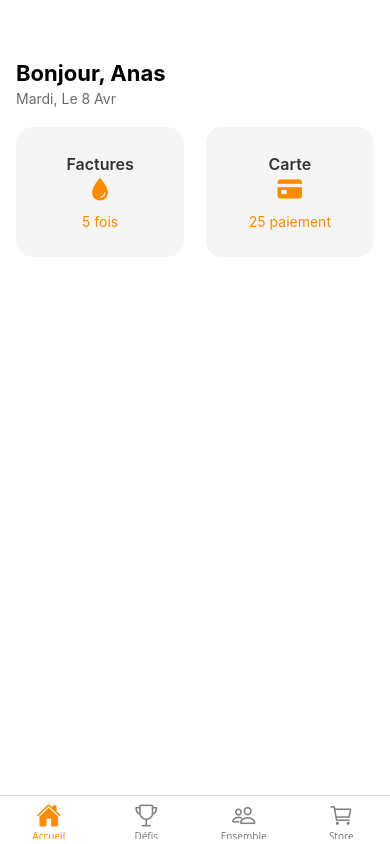
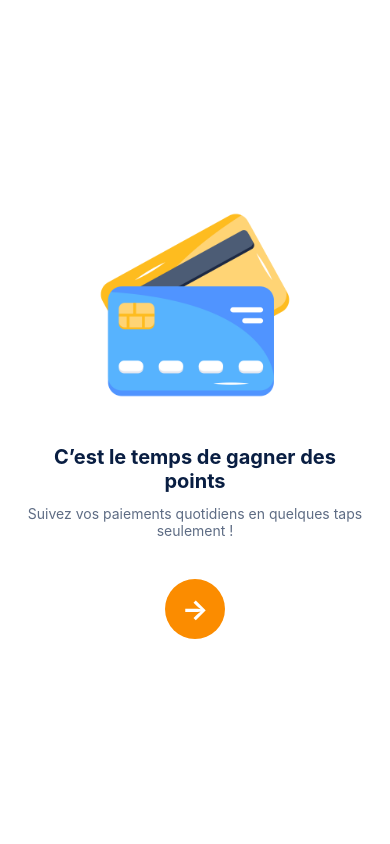
Before and after one commit to OussamaHm12/gamification-frontend, a React Native app: screen /Onboarding in a window 390 px wide. Built offline with nearby package versions, Linux system fonts and the light colour scheme.

Commit message:
ajout de OnboardingScreen

```diff
--- a/navigation/RootNavigator.tsx
+++ b/navigation/RootNavigator.tsx
@@ -1,12 +1,19 @@
 import React from 'react';
 import { createNativeStackNavigator } from '@react-navigation/native-stack';
 import TabNavigator from './TabNavigator';
+import OnboardingScreen from '../screens/OnboardingScreen';
 
-const Stack = createNativeStackNavigator();
+export type RootStackParamList = {
+  Onboarding: undefined;
+  Root: undefined;
+};
+
+const Stack = createNativeStackNavigator<RootStackParamList>();
 
 const RootNavigator = () => {
   return (
     <Stack.Navigator screenOptions={{ headerShown: false }}>
+      <Stack.Screen name="Onboarding" component={OnboardingScreen} />
       <Stack.Screen name="Root" component={TabNavigator} />
     </Stack.Navigator>
   );
--- /dev/null
+++ b/screens/OnboardingScreen.tsx
@@ -0,0 +1,82 @@
+import React from 'react';
+import { View, Text, StyleSheet, Image, TouchableOpacity } from 'react-native';
+import { useNavigation } from '@react-navigation/native';
+import { NativeStackNavigationProp } from '@react-navigation/native-stack';
+import { RootStackParamList } from '../navigation/RootNavigator';
+
+const OnboardingScreen = () => {
+  const navigation = useNavigation() as NativeStackNavigationProp<RootStackParamList>;
+
+  const handleNext = () => {
+    navigation.replace('Root');
+  };
+
+  return (
+    <View style={styles.container}>
+      <Image
+        source={require('../assets/card.png')}
+        style={styles.image}
+        resizeMode="contain"
+      />
+      <Text style={styles.title}>C’est le temps de gagner des points</Text>
+      <Text style={styles.subtitle}>
+        Suivez vos paiements quotidiens en quelques taps seulement !
+      </Text>
+
+      {/* Le bouton doit être bien espacé du bas et visible */}
+      <TouchableOpacity style={styles.buttonContainer} onPress={handleNext} activeOpacity={0.8}>
+        <View style={styles.button}>
+          <Text style={styles.buttonText}>→</Text>
+        </View>
+      </TouchableOpacity>
+    </View>
+  );
+};
+
+export default OnboardingScreen;
+
+const styles = StyleSheet.create({
+  container: {
+    flex: 1,
+    backgroundColor: '#fff',
+    paddingHorizontal: 24,
+    justifyContent: 'center',
+    alignItems: 'center',
+  },
+  image: {
+    width: 250,
+    height: 200,
+    marginBottom: 40,
+  },
+  title: {
+    fontSize: 20,
+    fontWeight: '700',
+    color: '#091E42',
+    textAlign: 'center',
+  },
+  subtitle: {
+    fontSize: 14,
+    color: '#5E6C84',
+    textAlign: 'center',
+    marginTop: 12,
+    marginBottom: 40,
+  },
+  buttonContainer: {
+    position: 'relative',
+    zIndex: 10,
+  },
+  button: {
+    backgroundColor: '#FB8C00',
+    width: 60,
+    height: 60,
+    borderRadius: 30,
+    justifyContent: 'center',
+    alignItems: 'center',
+    elevation: 5,
+  },
+  buttonText: {
+    color: '#fff',
+    fontSize: 28,
+    fontWeight: 'bold',
+  },
+});
```
Also changed, not shown: assets/card.png (added).
